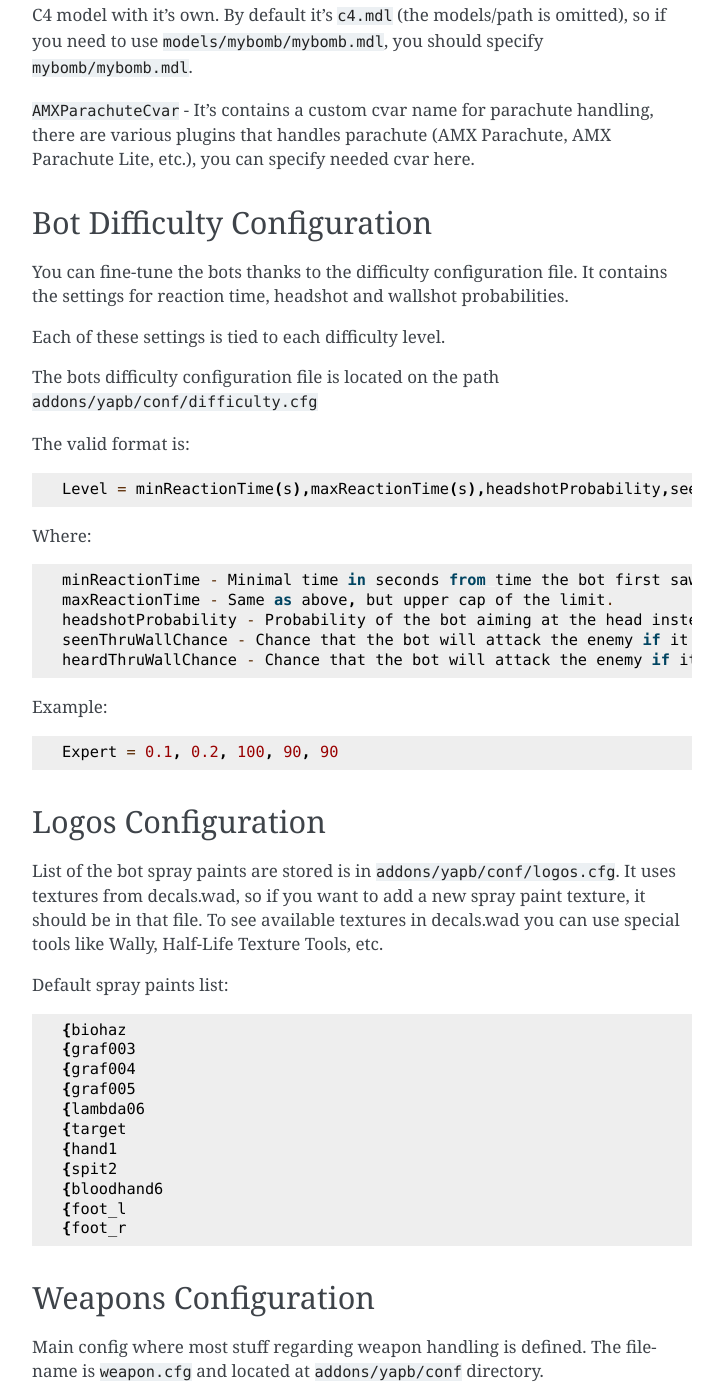
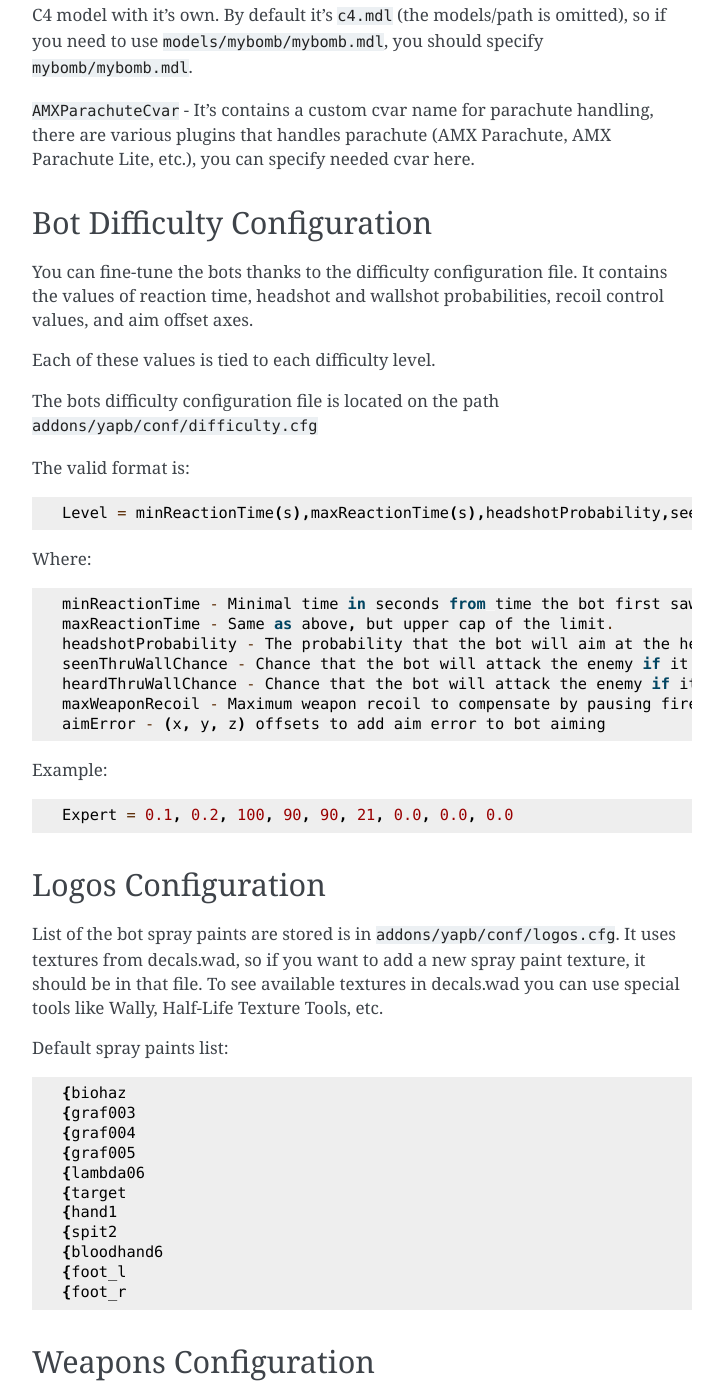
Before and after one commit to yapb/docs, a Sphinx documentation site: the page built from docs/configuring.rst, in a window 1280 px wide and 1400 px high, scrolled down 14917 px. Shown: the whole window, without its empty margins (388-1111 px from the left). Built offline with Sphinx 7.4.7, drawn with Linux system fonts in a browser that asks for light colours.

Commit message:
add: info about new variables in difficulty config

```diff
--- a/docs/configuring.rst
+++ b/docs/configuring.rst
@@ -684,28 +684,30 @@ By default it's ``c4.mdl`` (the models/path is omitted), so if you need to use `
 Bot Difficulty Configuration
 ================================
 You can fine-tune the bots thanks to the difficulty configuration file.
-It contains the settings for reaction time, headshot and wallshot probabilities.
+It contains the values of reaction time, headshot and wallshot probabilities, recoil control values, and aim offset axes.
 
-Each of these settings is tied to each difficulty level.
+Each of these values is tied to each difficulty level.
 
 The bots difficulty configuration file is located on the path ``addons/yapb/conf/difficulty.cfg``
 
 The valid format is::
 
-    Level = minReactionTime(s),maxReactionTime(s),headshotProbability,seenThruWallChance,heardThruWallChance
+    Level = minReactionTime(s),maxReactionTime(s),headshotProbability,seenThruWallChance,heardThruWallChance,maxWeaponRecoil,aimError
 
 Where::
 
     minReactionTime - Minimal time in seconds from time the bot first saw enemy and time he can recognize it.
     maxReactionTime - Same as above, but upper cap of the limit.
-    headshotProbability - Probability of the bot aiming at the head instead of the body if the body and head are visible.
+    headshotProbability - The probability that the bot will aim at the head instead of body, if both body and head are visible.
     seenThruWallChance - Chance that the bot will attack the enemy if it believes that it is there and just saw it.
     heardThruWallChance - Chance that the bot will attack the enemy if it believes that it is there and just heard it.
+    maxWeaponRecoil - Maximum weapon recoil to compensate by pausing fire.
+    aimError - (x, y, z) offsets to add aim error to bot aiming
 
 
 Example::
 
-    Expert = 0.1, 0.2, 100, 90, 90
+    Expert = 0.1, 0.2, 100, 90, 90, 21, 0.0, 0.0, 0.0
 
 Logos Configuration
 ================================
```
